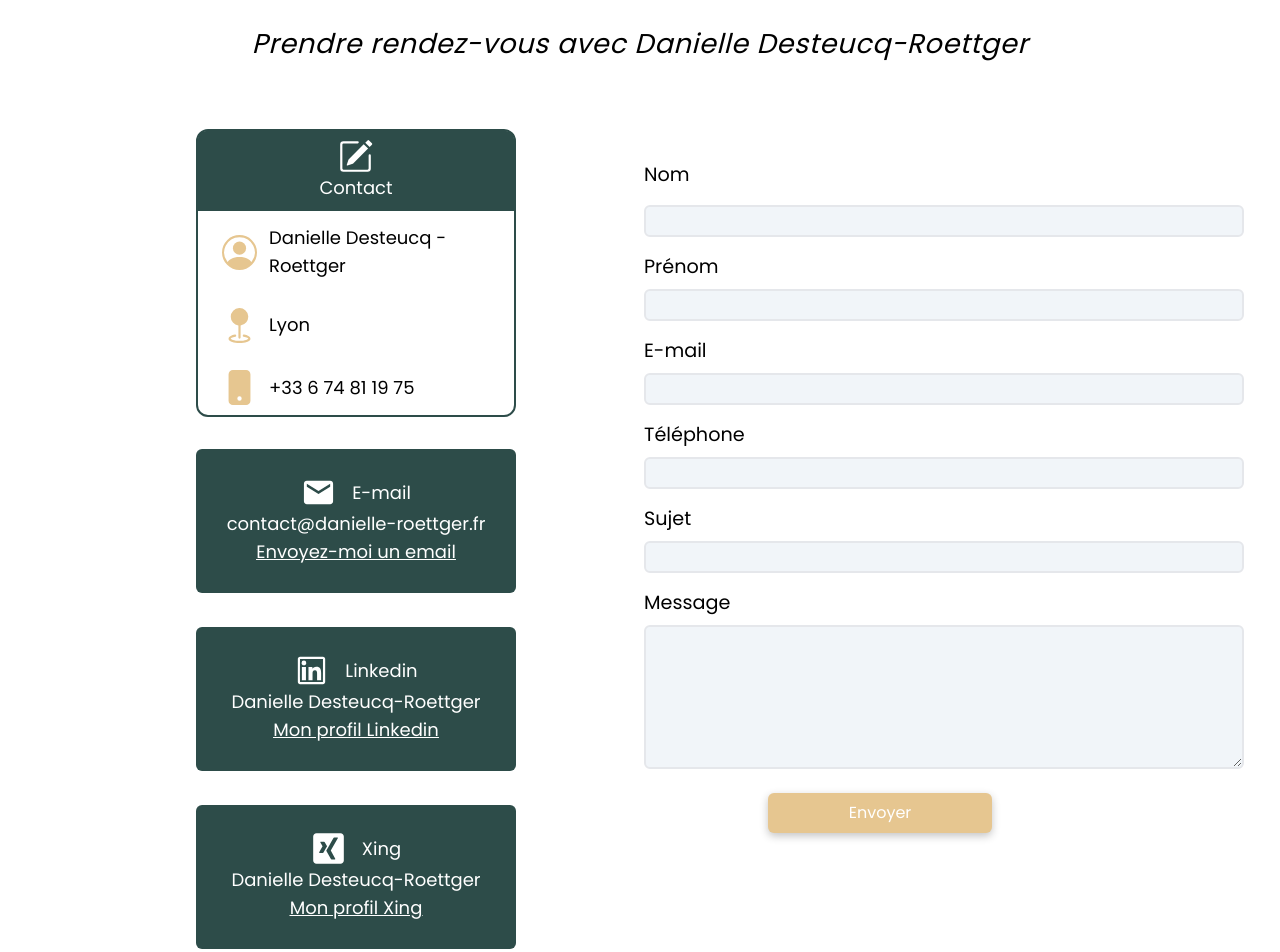
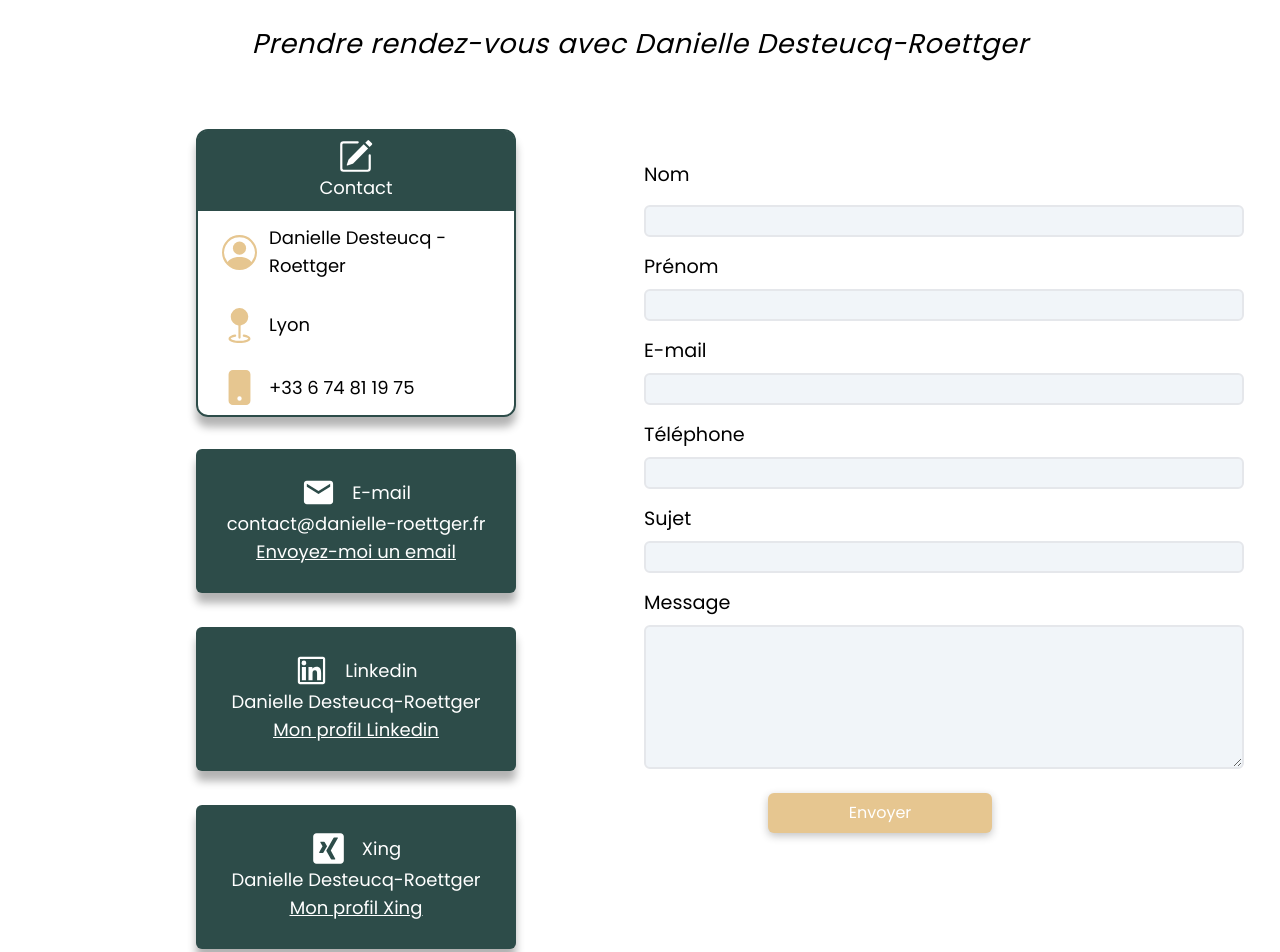
Before and after one commit to Benjamin-Dervieux/Dani-website, a Next.js app: page /contact in a window 1280 px wide. Shown: the part 420-1372 px from the top of the page. Built offline with nearby package versions, Linux system fonts and the light colour scheme; no server answers.

Commit message:
css contact page updated

```diff
--- a/pages/contact.js
+++ b/pages/contact.js
@@ -114,7 +114,7 @@ const Contact = () => {
 
         <div>
           <div className="flex justify-center">
-            <div className="mt-8 w-80 h-72 border-2 border-dani-green rounded-xl">
+            <div className="mt-8 w-80 h-72 border-2 border-dani-green rounded-xl shadow-[rgba(0,_0,_0,_0.30)_0px_10px_8px]">
               <div className="w-[316px] h-20 bg-dani-green flex rounded-t-lg flex-col justify-center items-center">
                 <div className="text-white text-lg">
                   <div className="flex justify-center">
@@ -147,7 +147,7 @@ const Contact = () => {
           </div>
 
           <div className="mt-8 mb-8 h-[500px] flex flex-col justify-between items-center">
-            <div className="w-80 h-36 bg-dani-green rounded-md flex flex-col justify-around">
+            <div className="w-80 h-36 bg-dani-green rounded-md flex flex-col justify-around shadow-[rgba(0,_0,_0,_0.30)_0px_10px_8px]">
               <div>
                 <div className="flex justify-center items-center text-white">
                   <MdEmail size={35} />
@@ -162,7 +162,7 @@ const Contact = () => {
               </div>
             </div>
 
-            <div className="w-80 h-36 bg-dani-green rounded-md flex flex-col justify-around">
+            <div className="w-80 h-36 bg-dani-green rounded-md flex flex-col justify-around shadow-[rgba(0,_0,_0,_0.30)_0px_10px_8px]">
               <div>
                 <div className="flex justify-center items-center text-white">
                   <AiOutlineLinkedin size={35} />
@@ -179,7 +179,7 @@ const Contact = () => {
               </div>
             </div>
 
-            <div className="w-80 h-36 bg-dani-green rounded-md flex flex-col justify-around">
+            <div className="w-80 h-36 bg-dani-green rounded-md flex flex-col justify-around shadow-[rgba(0,_0,_0,_0.30)_0px_10px_8px]">
               <div>
                 <div className="flex justify-center items-center text-white">
                   <FaXingSquare size={35} />
```
